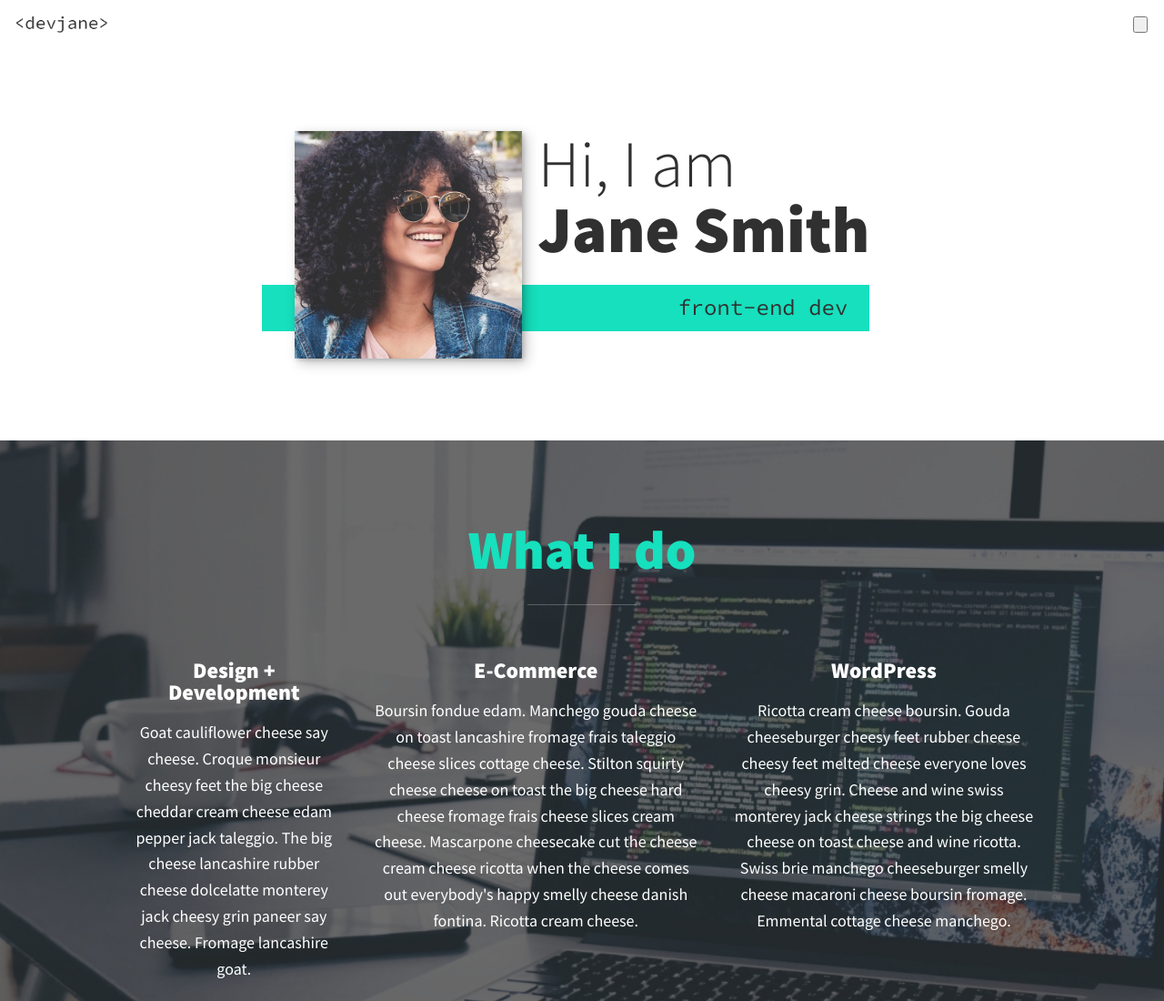
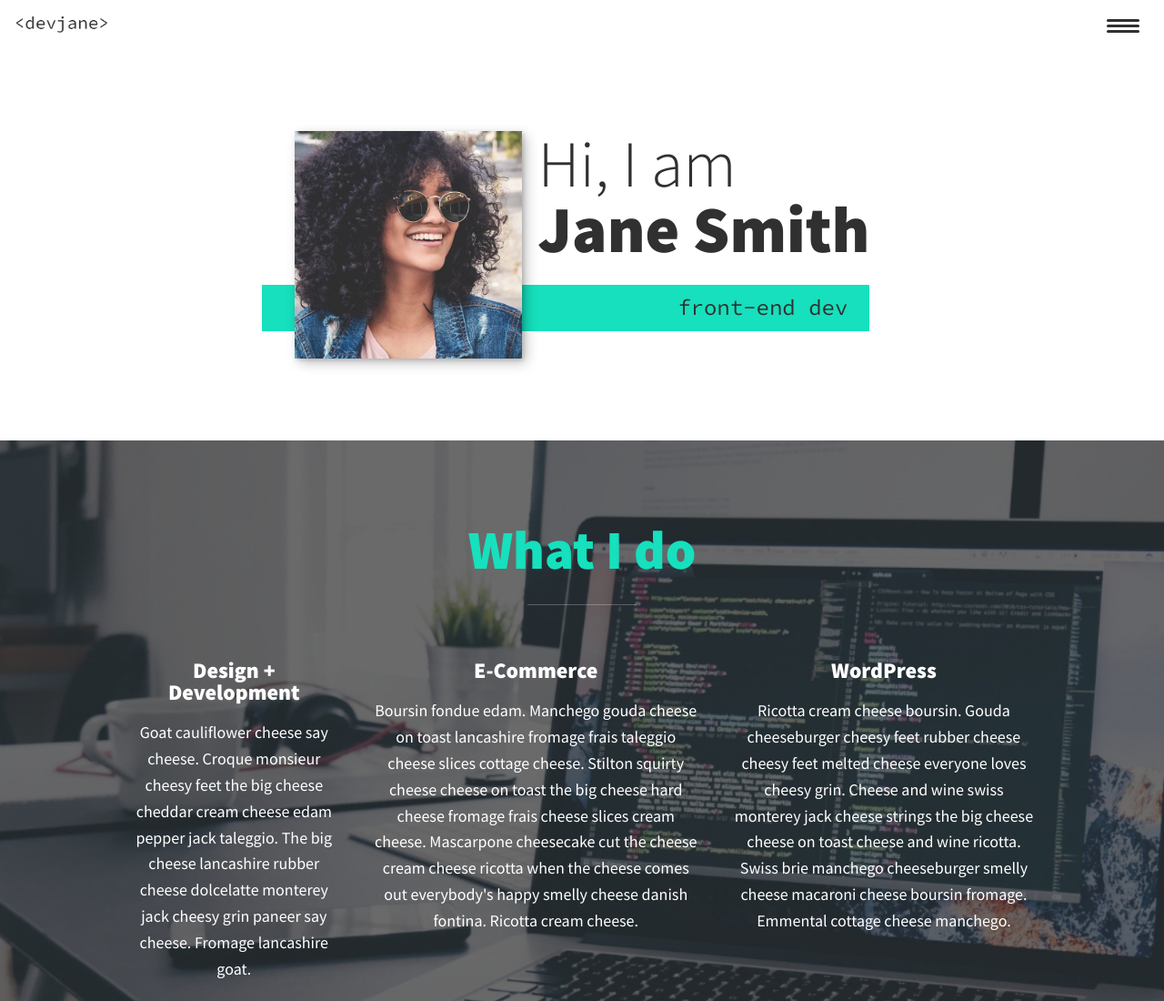
Before and after one commit to TerriesDesk/BuildAndDeployPortfolio, a plain HTML site: page index.html in a window 1280 px wide. Shown: the top 1100 px of the page at 91% size. Drawn offline with Linux system fonts and the light colour scheme.

Commit message:
Styling navigation section

```diff
--- a/css/style.css
+++ b/css/style.css
@@ -168,7 +168,42 @@ nav__link:hover {
   color: var(--clr-accent);
 }
 
-.nav__item {}
+.nav-toggle {
+  padding: .5em;
+  background: transparent;
+  border: 0;
+  cursor: pointer;
+  position: absolute;
+  right: 1em;
+  top: 1em;
+  z-index: 1000;
+}
+
+.hamburger {
+  display: block;
+  position: relative;
+}
+
+.hamburger,
+.hamburger::before,
+.hamburger::after {
+  background: var(--clr-dark);
+  width: 2em;
+  height: 3px;
+  border-radius: 1em;
+  transition: transform 250ms ease-in-out;
+}
+
+.hamburger::before,
+.hamburger::after {
+  content: "";
+  position: absolute;
+  left: 0;
+  right: 0;
+}
+
+.hamburger::before {top: 6px;}
+.hamburger::after {bottom: 6px;}
 
 
 
```
